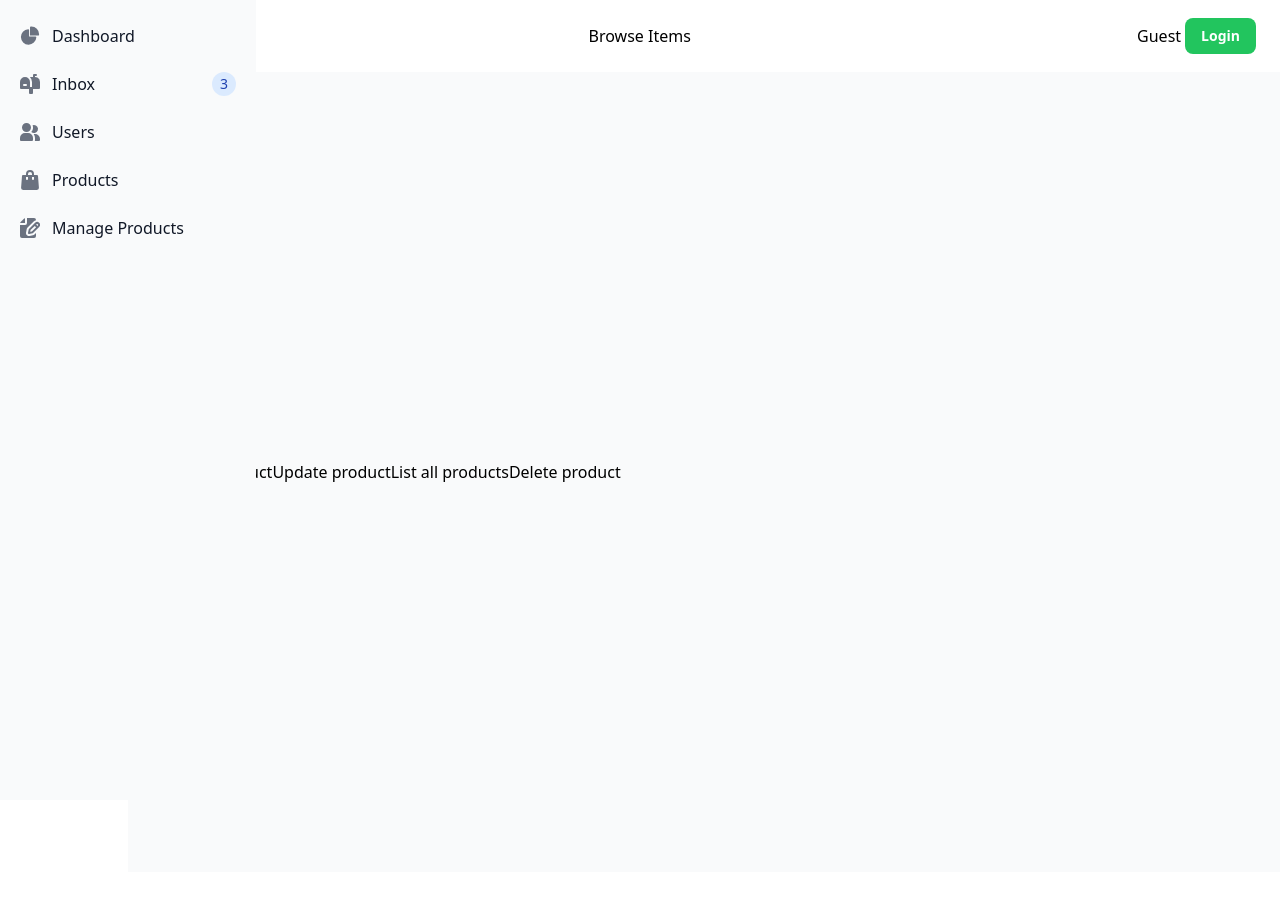
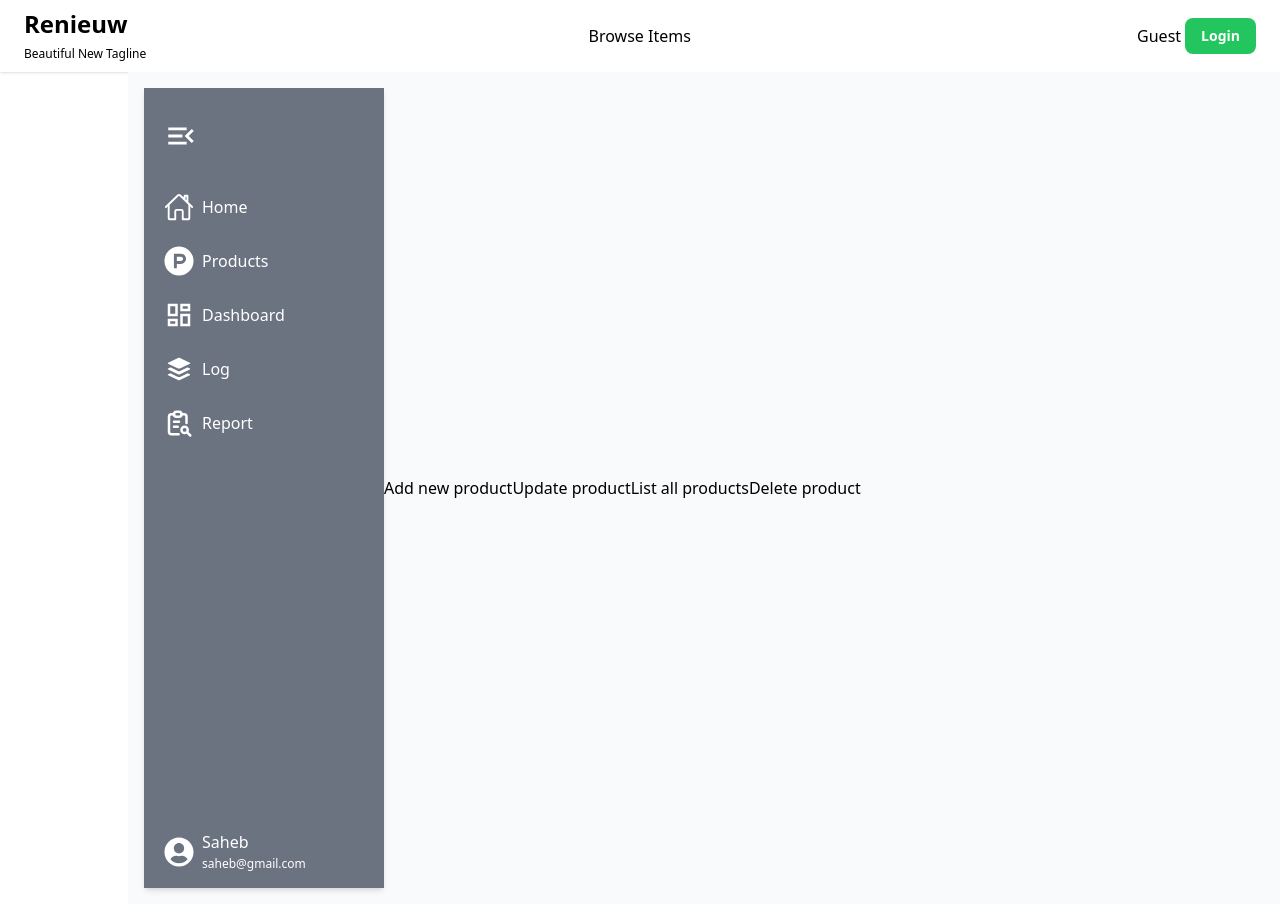
Before and after one commit to Daan9898/seized-goods, a React (Create React App) app: page /products-management in a window 1280 px wide. Before the commit the page ends 872 px from the top, so only its background shows below. Built offline with nearby package versions, Linux system fonts and the light colour scheme; no server answers.

Commit message:
new style for sidebar

```diff
--- a/src/Components/Sidebar.js
+++ b/src/Components/Sidebar.js
@@ -1,160 +1,105 @@
-import { useState } from "react";
+import React, { useState } from "react";
+// icons
+import { MdMenuOpen } from "react-icons/md";
+import { IoHomeOutline } from "react-icons/io5";
+import { FaProductHunt } from "react-icons/fa";
+import { FaUserCircle } from "react-icons/fa";
+import { TbReportSearch } from "react-icons/tb";
+import { IoLogoBuffer } from "react-icons/io";
+import { MdOutlineDashboard } from "react-icons/md";
 import { Link } from "react-router-dom";
 
-const Sidebar = () => {
-  // State to control sidebar visibility
-  const [isOpen, setIsOpen] = useState(false);
+const menuItems = [
+  {
+    icons: <IoHomeOutline size={30} />,
+    label: "Home",
+    toPage: "/",
+  },
+  {
+    icons: <FaProductHunt size={30} />,
+    label: "Products",
+    toPage: "/browse-items",
+  },
+  {
+    icons: <MdOutlineDashboard size={30} />,
+    label: "Dashboard",
+  },
+  {
+    icons: <IoLogoBuffer size={30} />,
+    label: "Log",
+  },
+  {
+    icons: <TbReportSearch size={30} />,
+    label: "Report",
+  },
+];
 
-  // Toggle the sidebar open/close
-  const toggleSidebar = () => {
-    setIsOpen(!isOpen);
-  };
+export default function Sidebar() {
+  const [open, setOpen] = useState(true);
 
   return (
-    <div className="relative">
-      {/* Button to open/close the sidebar */}
-      <button
-        onClick={toggleSidebar}
-        aria-controls="default-sidebar"
-        type="button"
-        className="inline-flex items-center p-2 mt-2 ms-3 text-sm text-gray-500 rounded-lg sm:hidden hover:bg-gray-100 focus:outline-none focus:ring-2 focus:ring-gray-200 dark:text-gray-400 dark:hover:bg-gray-700 dark:focus:ring-gray-600"
-      >
-        <span className="sr-only">
-          {isOpen ? "Close sidebar" : "Open sidebar"}
-        </span>
-        <svg
-          className="w-6 h-6"
-          aria-hidden="true"
-          fill="currentColor"
-          viewBox="0 0 20 20"
-          xmlns="http://www.w3.org/2000/svg"
+    <nav
+      className={`min-h-screen shadow-md p-2 flex flex-col duration-500 bg-gray-500 dark:bg-gray-800 text-white ${
+        open ? "w-60" : "w-16"
+      }`}
+    >
+      {/* Header */}
+      <div className=" px-3 py-2 h-20 flex justify-between items-center">
+        <div>
+          <MdMenuOpen
+            size={34}
+            className={` duration-500 cursor-pointer ${!open && " rotate-180"}`}
+            onClick={() => setOpen(!open)}
+          />
+        </div>
+      </div>
+
+      {/* Body */}
+
+      <ul className="flex-1">
+        {menuItems.map((item, index) => {
+          return (
+            <Link to={item.toPage}>
+              <li
+                key={index}
+                className="px-3 py-2 my-2 hover:bg-blue-800 rounded-md duration-300 cursor-pointer flex gap-2 items-center relative group"
+              >
+                <div>{item.icons}</div>
+                <p
+                  className={`${
+                    !open && "w-0 translate-x-24"
+                  } duration-500 overflow-hidden`}
+                >
+                  {item.label}
+                </p>
+                <p
+                  className={`${
+                    open && "hidden"
+                  } absolute left-32 shadow-md rounded-md
+                 w-0 p-0 text-black bg-white duration-100 overflow-hidden group-hover:w-fit group-hover:p-2 group-hover:left-16
+                `}
+                >
+                  {item.label}
+                </p>
+              </li>
+            </Link>
+          );
+        })}
+      </ul>
+      {/* footer */}
+      <div className="flex items-center gap-2 px-3 py-2">
+        <div>
+          <FaUserCircle size={30} />
+        </div>
+        <div
+          className={`leading-5 ${
+            !open && "w-0 translate-x-24"
+          } duration-500 overflow-hidden`}
         >
-          {isOpen ? (
-            <path
-              fillRule="evenodd"
-              clipRule="evenodd"
-              d="M14.293 5.707a1 1 0 0 1 0 1.414L10.414 10l3.879 3.879a1 1 0 0 1-1.415 1.415L9.999 11.414l-3.879 3.879a1 1 0 0 1-1.415-1.415L8.585 10 4.707 6.121a1 1 0 0 1 1.415-1.415L9.999 8.586l3.879-3.88a1 1 0 0 1 1.415 1.415L11.414 10l3.879 3.879a1 1 0 0 1-1.415 1.415L9.999 11.414l-3.879 3.879a1 1 0 0 1-1.415-1.415L8.585 10 4.707 6.121a1 1 0 0 1 1.415-1.415L9.999 8.586l3.879-3.88a1 1 0 0 1 1.415 1.415z"
-            />
-          ) : (
-            <path
-              clipRule="evenodd"
-              fillRule="evenodd"
-              d="M2 4.75A.75.75 0 012.75 4h14.5a.75.75 0 010 1.5H2.75A.75.75 0 012 4.75zm0 10.5a.75.75 0 01.75-.75h7.5a.75.75 0 010 1.5h-7.5a.75.75 0 01-.75-.75zM2 10a.75.75 0 01.75-.75h14.5a.75.75 0 010 1.5H2.75A.75.75 0 012 10z"
-            />
-          )}
-        </svg>
-      </button>
-
-      {/* Sidebar */}
-      <aside
-        id="default-sidebar"
-        className={`fixed top-0 left-0 z-40 w-64 h-screen transition-transform ${
-          isOpen ? "translate-x-0" : "-translate-x-full"
-        } sm:translate-x-0 sm:block`} // Use sm:block for larger screens, translate in/out based on state
-        aria-label="Sidebar"
-      >
-        <div className="h-full px-3 py-4 overflow-y-auto bg-gray-50 dark:bg-gray-800">
-          <ul className="space-y-2 font-medium">
-            <li>
-              <Link
-                to="/admin"
-                className="flex items-center p-2 text-gray-900 rounded-lg dark:text-white hover:bg-gray-100 dark:hover:bg-gray-700 group"
-              >
-                <svg
-                  className="w-5 h-5 text-gray-500 transition duration-75 dark:text-gray-400 group-hover:text-gray-900 dark:group-hover:text-white"
-                  aria-hidden="true"
-                  xmlns="http://www.w3.org/2000/svg"
-                  fill="currentColor"
-                  viewBox="0 0 22 21"
-                >
-                  <path d="M16.975 11H10V4.025a1 1 0 0 0-1.066-.998 8.5 8.5 0 1 0 9.039 9.039.999.999 0 0 0-1-1.066h.002Z" />
-                  <path d="M12.5 0c-.157 0-.311.01-.565.027A1 1 0 0 0 11 1.02V10h8.975a1 1 0 0 0 1-.935c.013-.188.028-.374.028-.565A8.51 8.51 0 0 0 12.5 0Z" />
-                </svg>
-                <span className="ms-3">Dashboard</span>
-              </Link>
-            </li>
-
-            <li>
-              <Link
-                to="/"
-                className="flex items-center p-2 text-gray-900 rounded-lg dark:text-white hover:bg-gray-100 dark:hover:bg-gray-700 group"
-              >
-                <svg
-                  className="flex-shrink-0 w-5 h-5 text-gray-500 transition duration-75 dark:text-gray-400 group-hover:text-gray-900 dark:group-hover:text-white"
-                  aria-hidden="true"
-                  xmlns="http://www.w3.org/2000/svg"
-                  fill="currentColor"
-                  viewBox="0 0 20 20"
-                >
-                  <path d="m17.418 3.623-.018-.008a6.713 6.713 0 0 0-2.4-.569V2h1a1 1 0 1 0 0-2h-2a1 1 0 0 0-1 1v2H9.89A6.977 6.977 0 0 1 12 8v5h-2V8A5 5 0 1 0 0 8v6a1 1 0 0 0 1 1h8v4a1 1 0 0 0 1 1h2a1 1 0 0 0 1-1v-4h6a1 1 0 0 0 1-1V8a5 5 0 0 0-2.582-4.377ZM6 12H4a1 1 0 0 1 0-2h2a1 1 0 0 1 0 2Z" />
-                </svg>
-                <span className="flex-1 ms-3 whitespace-nowrap">Inbox</span>
-                <span className="inline-flex items-center justify-center w-3 h-3 p-3 ms-3 text-sm font-medium text-blue-800 bg-blue-100 rounded-full dark:bg-blue-900 dark:text-blue-300">
-                  3
-                </span>
-              </Link>
-            </li>
-            <li>
-              <Link
-                to="/users"
-                className="flex items-center p-2 text-gray-900 rounded-lg dark:text-white hover:bg-gray-100 dark:hover:bg-gray-700 group"
-              >
-                <svg
-                  className="flex-shrink-0 w-5 h-5 text-gray-500 transition duration-75 dark:text-gray-400 group-hover:text-gray-900 dark:group-hover:text-white"
-                  aria-hidden="true"
-                  xmlns="http://www.w3.org/2000/svg"
-                  fill="currentColor"
-                  viewBox="0 0 20 18"
-                >
-                  <path d="M14 2a3.963 3.963 0 0 0-1.4.267 6.439 6.439 0 0 1-1.331 6.638A4 4 0 1 0 14 2Zm1 9h-1.264A6.957 6.957 0 0 1 15 15v2a2.97 2.97 0 0 1-.184 1H19a1 1 0 0 0 1-1v-1a5.006 5.006 0 0 0-5-5ZM6.5 9a4.5 4.5 0 1 0 0-9 4.5 4.5 0 0 0 0 9ZM8 10H5a5.006 5.006 0 0 0-5 5v2a1 1 0 0 0 1 1h11a1 1 0 0 0 1-1v-2a5.006 5.006 0 0 0-5-5Z" />
-                </svg>
-                <span className="flex-1 ms-3 whitespace-nowrap">Users</span>
-              </Link>
-            </li>
-            <li>
-              <Link
-                to="/browse-items"
-                className="flex items-center p-2 text-gray-900 rounded-lg dark:text-white hover:bg-gray-100 dark:hover:bg-gray-700 group"
-              >
-                <svg
-                  className="flex-shrink-0 w-5 h-5 text-gray-500 transition duration-75 dark:text-gray-400 group-hover:text-gray-900 dark:group-hover:text-white"
-                  aria-hidden="true"
-                  xmlns="http://www.w3.org/2000/svg"
-                  fill="currentColor"
-                  viewBox="0 0 18 20"
-                >
-                  <path d="M17 5.923A1 1 0 0 0 16 5h-3V4a4 4 0 1 0-8 0v1H2a1 1 0 0 0-1 .923L.086 17.846A2 2 0 0 0 2.08 20h13.84a2 2 0 0 0 1.994-2.153L17 5.923ZM7 9a1 1 0 0 1-2 0V7h2v2Zm0-5a2 2 0 1 1 4 0v1H7V4Zm6 5a1 1 0 1 1-2 0V7h2v2Z" />
-                </svg>
-                <span className="flex-1 ms-3 whitespace-nowrap">Products</span>
-              </Link>
-            </li>
-
-            <li>
-              <Link
-                to="/products-management"
-                className="flex items-center p-2 text-gray-900 rounded-lg dark:text-white hover:bg-gray-100 dark:hover:bg-gray-700 group"
-              >
-                <svg
-                  className="flex-shrink-0 w-5 h-5 text-gray-500 transition duration-75 dark:text-gray-400 group-hover:text-gray-900 dark:group-hover:text-white"
-                  aria-hidden="true"
-                  xmlns="http://www.w3.org/2000/svg"
-                  fill="currentColor"
-                  viewBox="0 0 20 20"
-                >
-                  <path d="M5 5V.13a2.96 2.96 0 0 0-1.293.749L.879 3.707A2.96 2.96 0 0 0 .13 5H5Z" />
-                  <path d="M6.737 11.061a2.961 2.961 0 0 1 .81-1.515l6.117-6.116A4.839 4.839 0 0 1 16 2.141V2a1.97 1.97 0 0 0-1.933-2H7v5a2 2 0 0 1-2 2H0v11a1.969 1.969 0 0 0 1.933 2h12.134A1.97 1.97 0 0 0 16 18v-3.093l-1.546 1.546c-.413.413-.94.695-1.513.81l-3.4.679a2.947 2.947 0 0 1-1.85-.227 2.96 2.96 0 0 1-1.635-3.257l.681-3.397Z" />
-                  <path d="M8.961 16a.93.93 0 0 0 .189-.019l3.4-.679a.961.961 0 0 0 .49-.263l6.118-6.117a2.884 2.884 0 0 0-4.079-4.078l-6.117 6.117a.96.96 0 0 0-.263.491l-.679 3.4A.961.961 0 0 0 8.961 16Zm7.477-9.8a.958.958 0 0 1 .68-.281.961.961 0 0 1 .682 1.644l-.315.315-1.36-1.36.313-.318Zm-5.911 5.911 4.236-4.236 1.359 1.359-4.236 4.237-1.7.339.341-1.699Z" />
-                </svg>
-                <span className="flex-1 ms-3 whitespace-nowrap">
-                  Manage Products
-                </span>
-              </Link>
-            </li>
-          </ul>
+          <p>Saheb</p>
+          <span className="text-xs">saheb@gmail.com</span>
         </div>
-      </aside>
-    </div>
+      </div>
+    </nav>
   );
-};
-
-export default Sidebar;
+}
--- a/src/Pages/AdminDashboard/AdminDashboard.js
+++ b/src/Pages/AdminDashboard/AdminDashboard.js
@@ -1,19 +1,9 @@
-import AddNewItemForm from "../../Components/AddNewItemForm";
-import { Link } from "react-router-dom";
 import Sidebar from "../../Components/Sidebar";
 
 const AdminDashboard = () => {
   return (
-    <div className="bg-gray-100 min-h-screen">
+    <div className="bg-gray-100 flex-1">
       <Sidebar />
-      <h1 className="text-2xl font-bold">Admin Dashboard</h1>
-      <Link
-        to="/create-item"
-        className="bg-blue-500 hover:bg-blue-700 text-white px-4 py-2 rounded"
-      >
-        Create New Item
-      </Link>
-      <AddNewItemForm />
     </div>
   );
 };
```
